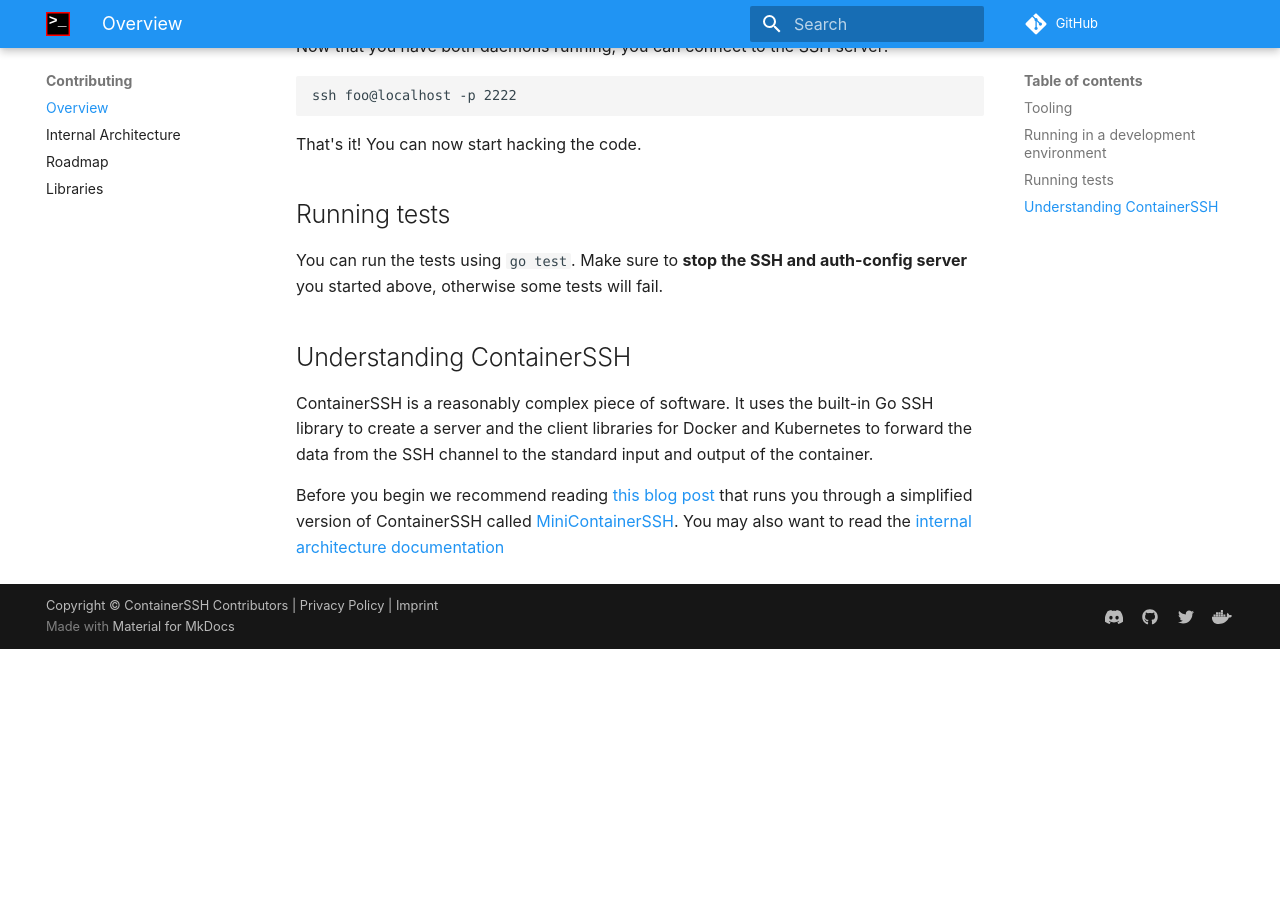
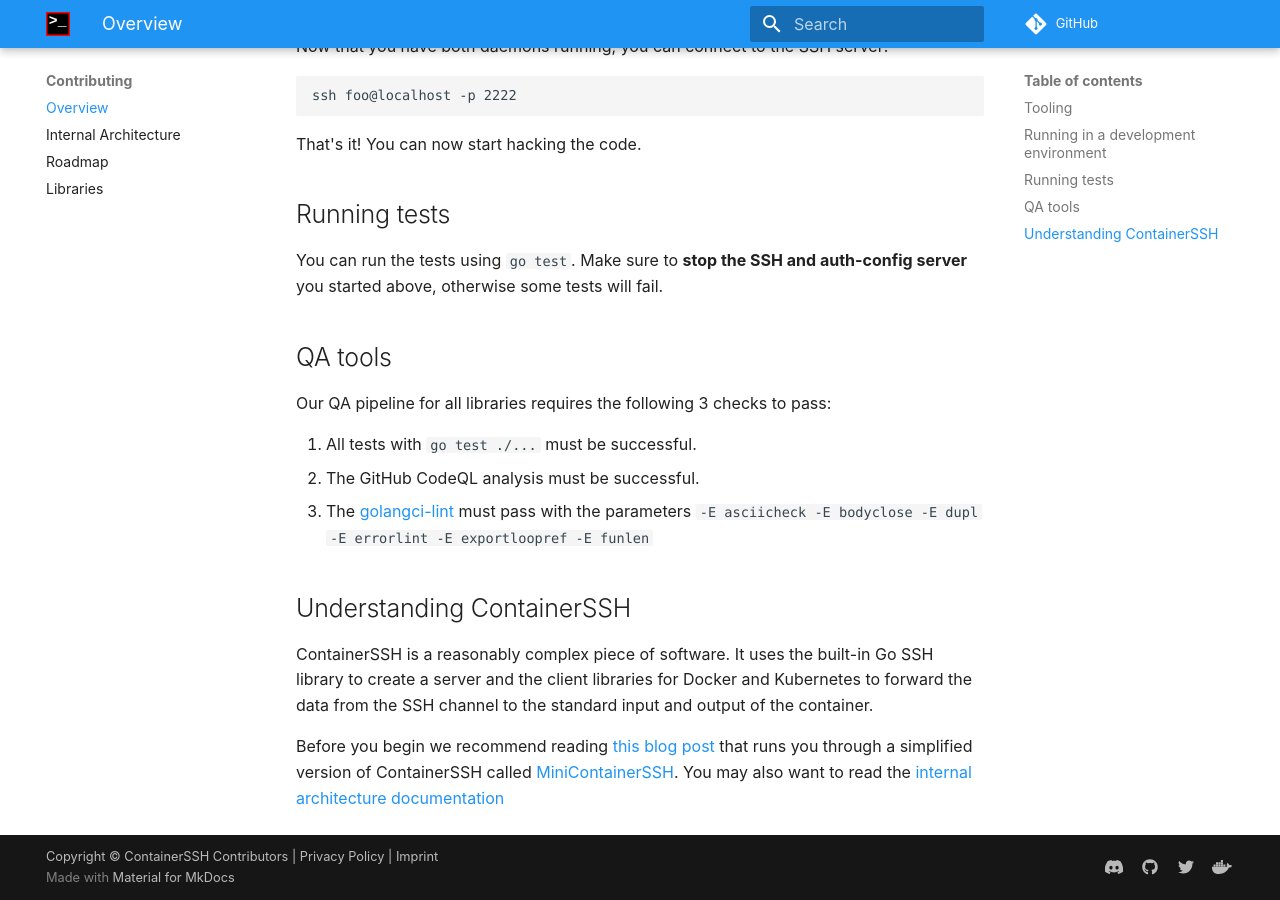
Before and after one commit to ContainerSSH/containerssh.github.io, an MkDocs documentation site: the page built from docs/contributing/index.md, in a window 1280 px wide and 900 px high, scrolled down 961 px. Built offline with MkDocs 1.6.1 and Material for MkDocs 9.7.7, drawn with Linux system fonts in a browser that asks for light colours; comment, search, counter and statistics services are not loaded; before the commit the page ends 1610 px from its top, so only the background shows below that.

Commit message:
Added QA tool description

```diff
--- a/docs/contributing/index.md
+++ b/docs/contributing/index.md
@@ -36,6 +36,14 @@
 
 You can run the tests using `go test`. Make sure to **stop the SSH and auth-config server** you started above, otherwise some tests will fail.
 
+## QA tools
+
+Our QA pipeline for all libraries requires the following 3 checks to pass:
+
+1. All tests with `go test ./...` must be successful.
+2. The GitHub CodeQL analysis must be successful.
+3. The [golangci-lint](https://golangci-lint.run/) must pass with the parameters `-E asciicheck -E bodyclose -E dupl -E errorlint -E exportloopref -E funlen`
+
 ## Understanding ContainerSSH
 
 ContainerSSH is a reasonably complex piece of software. It uses the built-in Go SSH library to create a server and the client libraries for Docker and Kubernetes to forward the data from the SSH channel to the standard input and output of the container.
```
